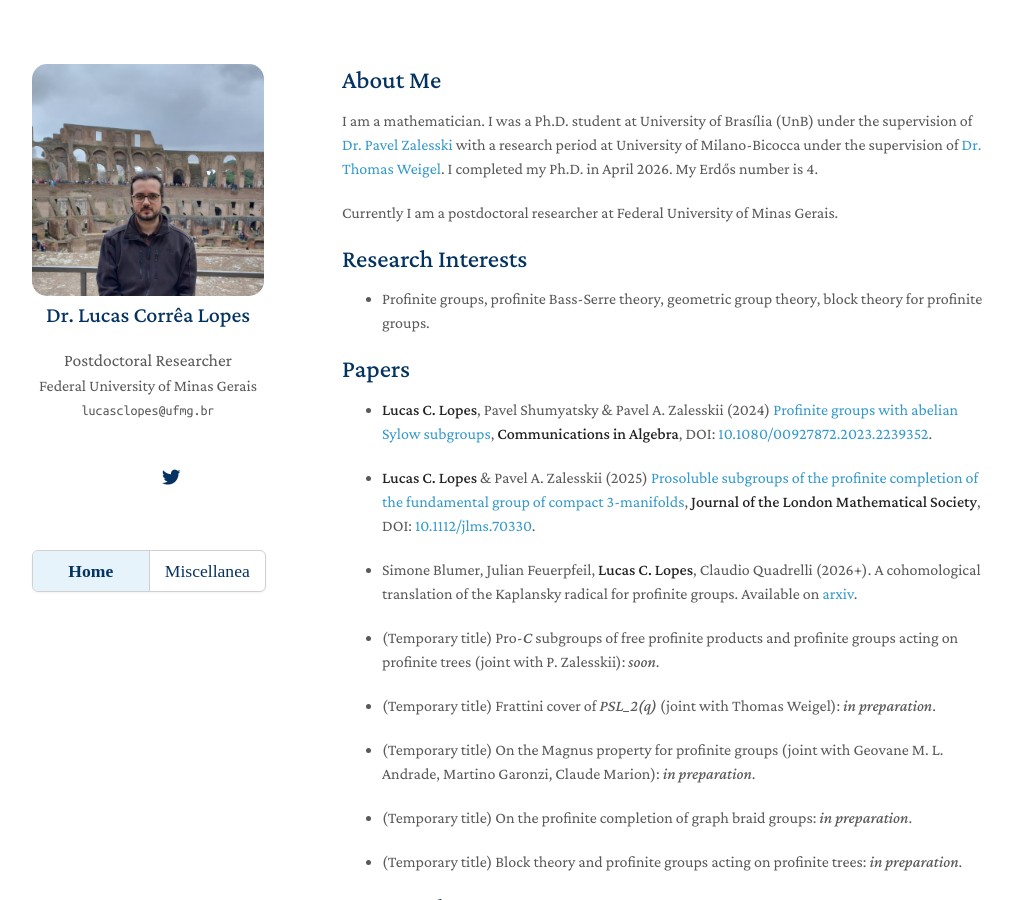
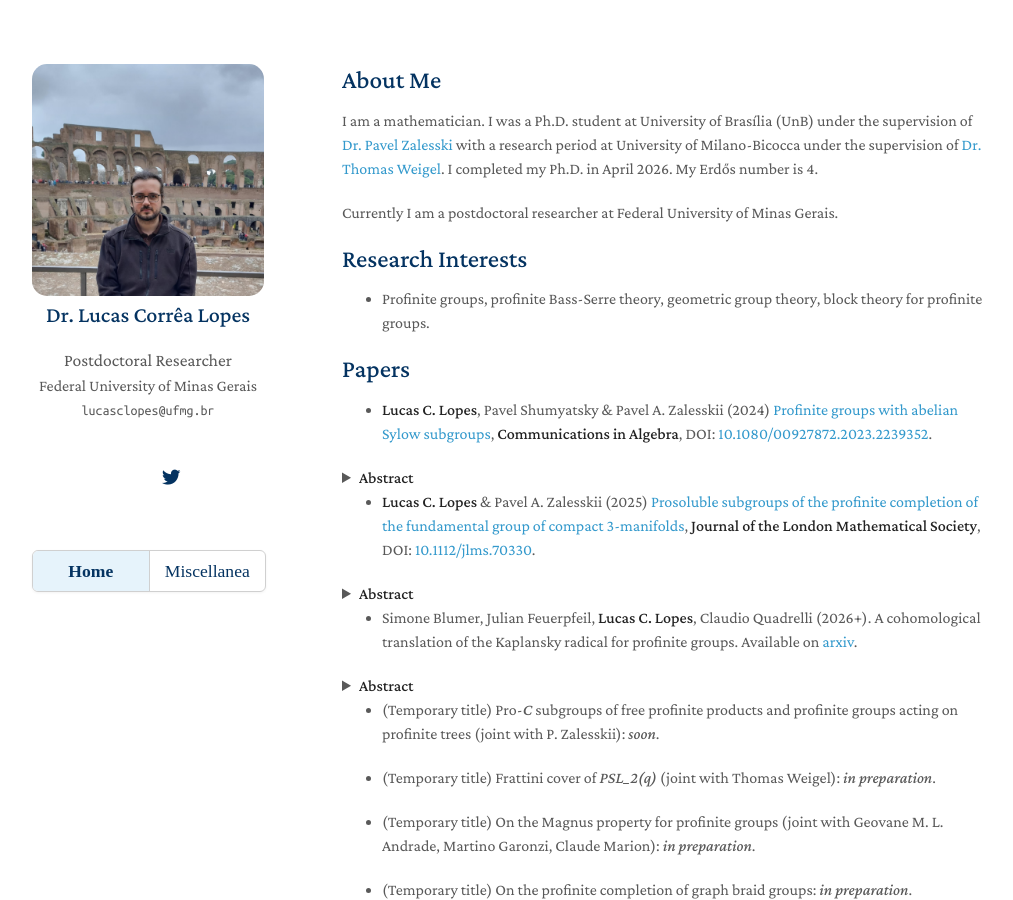
Before and after one commit to lcorrealopes/home, a Jekyll site: the page built from index.md, in a window 1280 px wide and 900 px high. Shown: the whole window, without its empty margins (128-1141 px from the left). Built offline with Jekyll 4.4.1, drawn with Linux system fonts in a browser that asks for light colours; nearby versions of some CDN libraries; a style sheet for code colours, icons or effects is not loaded.

Commit message:
Update index.md

```diff
--- a/index.md
+++ b/index.md
@@ -18,9 +18,27 @@
 
 - **Lucas C. Lopes**, Pavel Shumyatsky & Pavel A. Zalesskii (2024) <a href="https://docs.google.com/viewer?url=https://github.com/lcorrealopes/home/raw/main/assets/files/Paper1LSZ.pdf">Profinite groups with abelian Sylow subgroups</a>, **Communications in Algebra**, DOI: <a href="https://doi.org/10.1080/00927872.2023.2239352">10.1080/00927872.2023.2239352</a>.
 
+<details>
+    <summary><strong>Abstract</strong></summary>
+    <p>We extend the definition of a finite *A*-group to profinite groups and give a description of profinite *A*-groups as a triple semidirect product of two prosoluble groups with a semisimple group, extending an old result of A. M. Broshi to the profinite case. We also prove that a profinite *A*-group with finitely generated non-trivial Fitting subgroup is metabelian-by-(finite exponent). If, in addition, G is finitely generated then it is virtually metabelian polycyclic.</p>
+  </details>
+
 - **Lucas C. Lopes** & Pavel A. Zalesskii (2025) <a href="https://londmathsoc.onlinelibrary.wiley.com/doi/10.1112/jlms.70330">Prosoluble subgroups of the profinite completion of the fundamental group of compact 3-manifolds</a>, **Journal of the London Mathematical Society**, DOI: <a href="https://doi.org/10.1112/jlms.70330">10.1112/jlms.70330</a>.
 
+<details>
+    <summary><strong>Abstract</strong></summary>
+    <p>We describe free prosoluble subgroups of a free product of profinite groups by strengthening the theorem of Frorian Pop and answering two questions of K. Ersoy and W. Herfort. Relatively projective prosoluble groups are also described.</p>
+  </details>
+
 - Simone Blumer, Julian Feuerpfeil, **Lucas C. Lopes**, Claudio Quadrelli (2026+). A cohomological translation of the Kaplansky radical for profinite groups. Available on <a href="https://arxiv.org/abs/2606.31547v1">arxiv</a>.
+
+<details>
+    <summary><strong>Abstract</strong></summary>
+    <p>The Kaplansky radical of a field consists of the nonzero elements represented by every norm quadratic form in two variables. D. Kijima and M. Nishi conjectured that, for quadratic extensions, the Kaplansky radicals are related by the norm map in a manner analogous to Hilbert’s Theorem 90. Although this H-conjecture was disproved by K.J. Becher and D.B. Leep, it is known to hold for several important classes of fields. We introduce a cohomological analogue of the Kaplansky radical for arbitrary profinite groups and primes *p*, defined as the orthogonal of *H^1(G,F_p)* with respect to the cup product with itself. For absolute Galois groups, this recovers the classical Kaplansky radical when *p=2* and the *p*−radical of Dario–Engler for arbitrary *p*. We also formulate a group-theoretic analogue of the H-conjecture, proving that, for fields, it is equivalent to the original conjectural property and depends only on the maximal pro-*2*
+ quotient of the absolute Galois group. We establish this property for broad classes of fields, including local and global fields, rational function fields, and all fields whose maximal pro-*p* Galois group is of elementary type. Beyond its arithmetic origins, we investigate the property for general pro-
+*p* groups, proving its stability under several natural group-theoretic constructions and obtaining new examples, including generalized right-angled Artin pro-
+*p* groups and fundamental pro-*p* groups of suitable graphs of groups, many of which cannot occur as maximal pro-*p* Galois groups.</p>
+  </details>
 
 - (Temporary title) Pro-*C* subgroups of free profinite products and profinite groups acting on profinite trees (joint with P. Zalesskii): *soon*.
 
```
